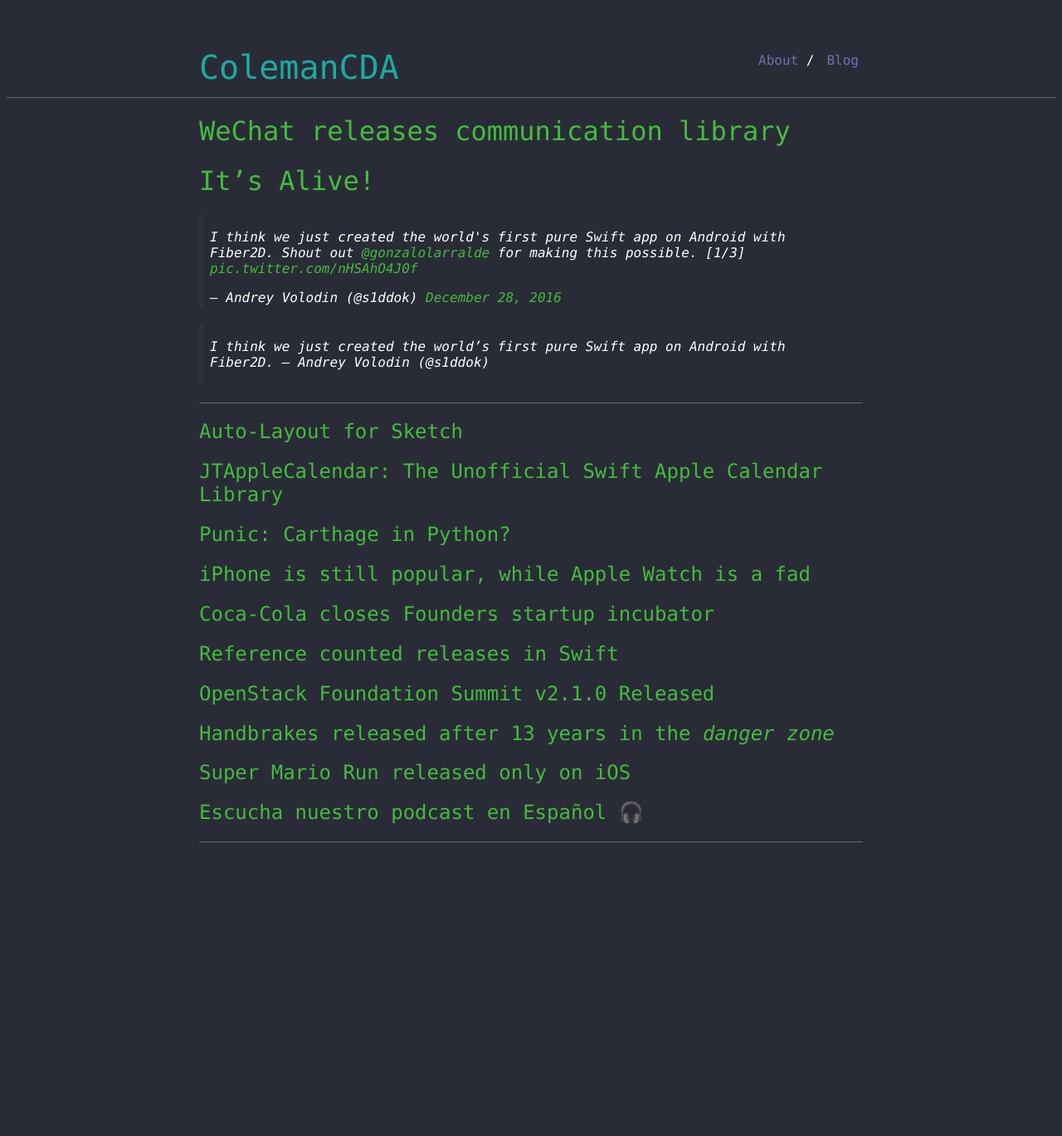
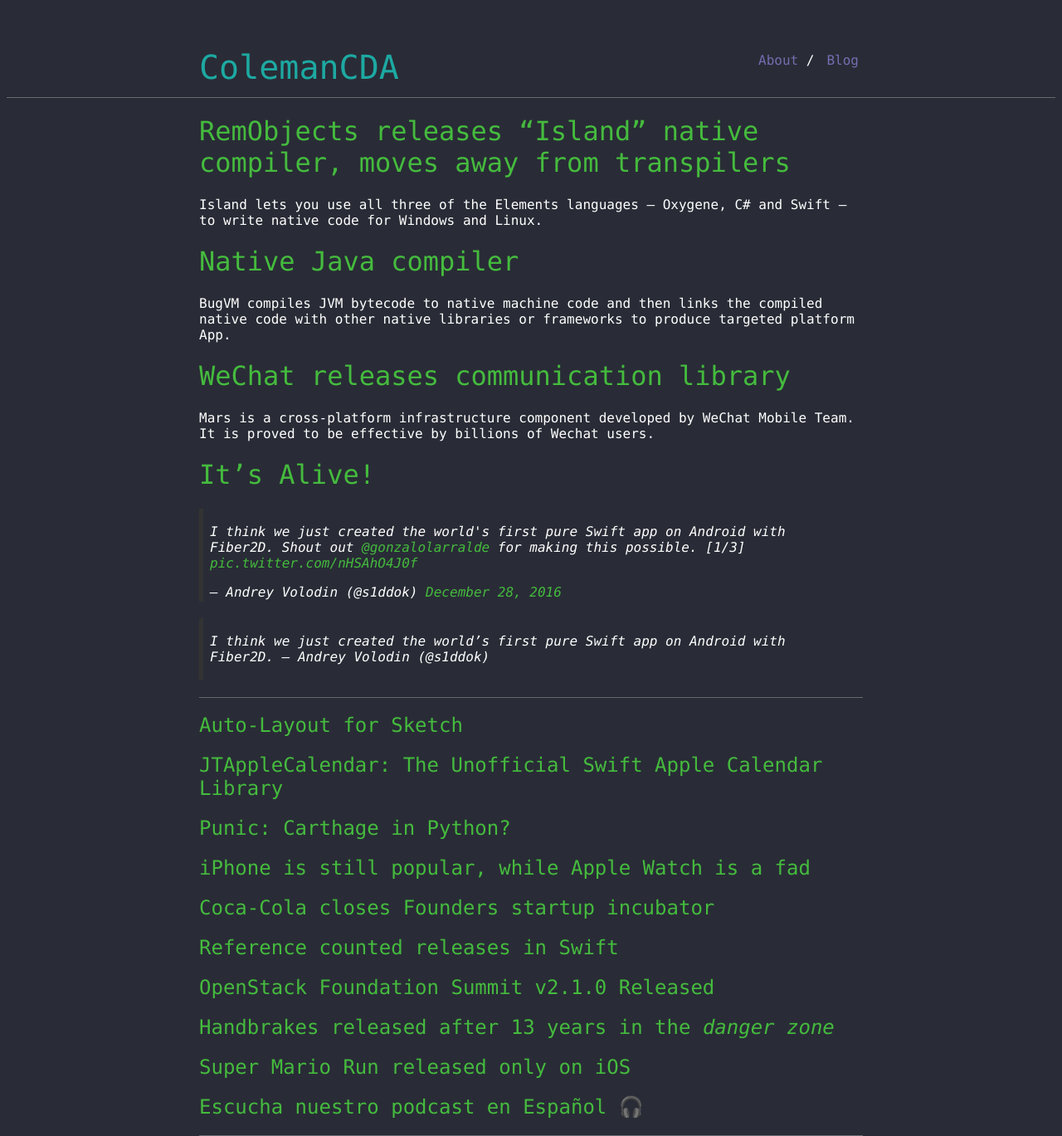
Before and after one commit to colemancda/colemancda.github.io, a Jekyll site: the page built from index.md, in a window 1280 px wide. Shown: the whole page at 83% size. Built offline with Jekyll 4.4.1, drawn with Linux system fonts in a browser that asks for light colours; comment, search, counter and statistics services are not loaded; our own code applies the rules of GitHub Pages for plain Markdown files; before the commit the page ends 1015 px from its top, so only the background shows below that.

Commit message:
Update index

```diff
--- a/index.md
+++ b/index.md
@@ -2,7 +2,17 @@
 layout: default
 ---
 
+# [RemObjects releases "Island" native compiler, moves away from transpilers](http://elementscompiler.com/elements/Island/)
+
+Island lets you use all three of the Elements languages – Oxygene, C# and Swift – to write native code for Windows and Linux.
+
+# [Native Java compiler](https://github.com/bugvm/bugvm)
+
+BugVM compiles JVM bytecode to native machine code and then links the compiled native code with other native libraries or frameworks to produce targeted platform App.
+
 # [WeChat releases communication library](https://github.com/Tencent/mars)
+
+Mars is a cross-platform infrastructure component developed by WeChat Mobile Team. It is proved to be effective by billions of Wechat users.
 
 # [It's Alive!](https://github.com/s1ddok/Fiber2D)
 
```
